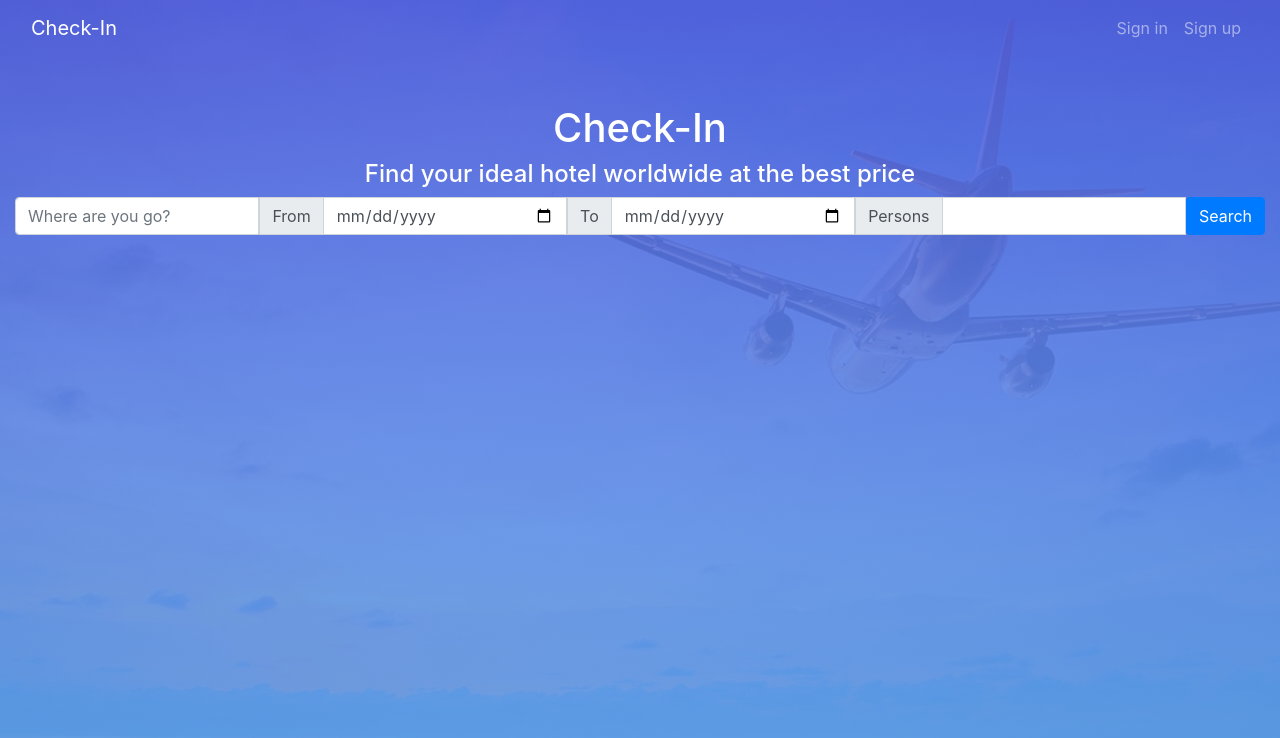
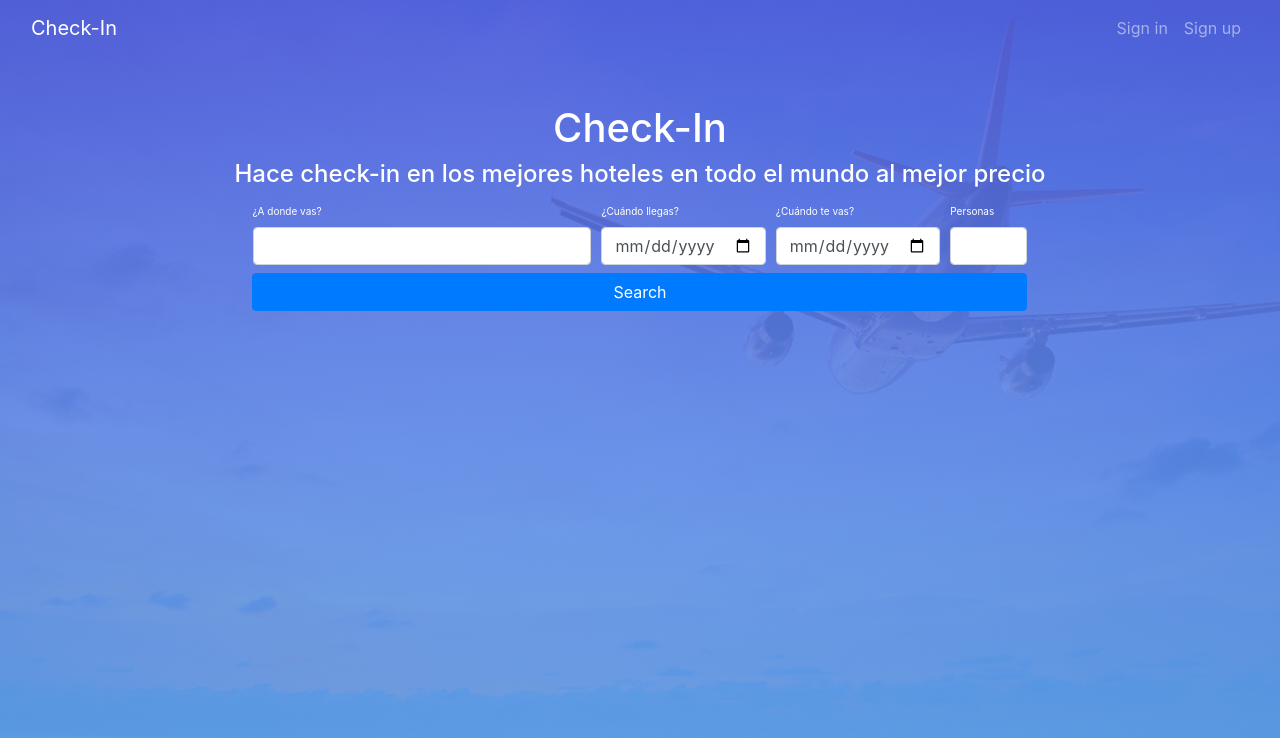
Before and after one commit to aplicaciones-interactivas/checkin-frontend, a React (Create React App) app: page / in a window 1280 px wide. Shown: the top 738 px of the page. Built offline with nearby package versions, Linux system fonts and the light colour scheme.

Commit message:
fix form

```diff
--- a/src/components/Home.js
+++ b/src/components/Home.js
@@ -1,11 +1,8 @@
 import React, {Component} from 'react'
 import '../index.css';
-import {Link} from 'react-router-dom';
 import Navbar from 'react-bootstrap/Navbar'
 import Nav from 'react-bootstrap/Nav'
-import {Button, Col, Container, Row} from "react-bootstrap";
-import InputGroup from "react-bootstrap/InputGroup";
-import FormControl from "react-bootstrap/FormControl";
+import {Button, Col, Container, Form, Row} from "react-bootstrap";
 
 export default class Home extends Component {
 
@@ -30,48 +27,47 @@ export default class Home extends Component {
                     </Navbar.Collapse>
                 </Navbar>
                 <Row className='mt-5'>
-                    <Col xs={12}>
+                    <Col>
                         <h1 className="text-center white">Check-In</h1>
-                        <h4 className="text-center white">Find your ideal hotel worldwide at the best price</h4>
+                        <h4 className="text-center white">Hace check-in en los mejores hoteles en todo el mundo al mejor
+                            precio</h4>
                     </Col>
                 </Row>
                 <Row>
-                    <Col>
-                        <InputGroup className="mb-3">
-                            <FormControl
-                                placeholder="Where are you go?"
-                                aria-label="where-u-go"
-                            />
-                            <InputGroup.Prepend>
-                                <InputGroup.Text>From</InputGroup.Text>
-                            </InputGroup.Prepend>
-                            <FormControl type={'date'}></FormControl>
-                            <InputGroup.Prepend>
-                                <InputGroup.Text>To</InputGroup.Text>
-                            </InputGroup.Prepend>
-                            <FormControl type={'date'}></FormControl>
-                            <InputGroup.Prepend>
-                                <InputGroup.Text>Persons</InputGroup.Text>
-                            </InputGroup.Prepend>
-                            <FormControl type={'number'}></FormControl>
-                            <Button href={"/Hoteles"}>Search</Button>
-                        </InputGroup>
+                    <Col lg={{span: 10, offset: 1}} md={{span: 10, offset: 1}}>
+                        <Form>
+                            <Form.Row className={'justify-content-center'}>
+                                <Col xs={12} md={12} lg={4}>
+                                    <Form.Label className={'font-label'}>¿A donde vas?</Form.Label>
+                                    <Form.Control/>
+                                </Col>
+                                <Col xs={12} md={12} lg={2}>
+                                    <Form.Label className={'font-label'}>¿Cuándo llegas?</Form.Label>
+                                    <Form.Control type={'date'}></Form.Control>
+                                </Col>
+                                <Col xs={12} md={12} lg={2}>
+
+                                    <Form.Label className={'font-label'}>¿Cuándo te vas?</Form.Label>
+                                    <Form.Control type={'date'}></Form.Control>
+                                </Col>
+                                <Col xs={12} md={12} lg={1}>
+                                    <Form.Label className={'font-label'}>Personas</Form.Label>
+                                    <Form.Control
+                                        type={'number'}
+                                    />
+                                </Col>
+                            </Form.Row>
+                            <Form.Row className={'justify-content-center'}>
+                                <Col xs={12} md={12} lg={9}>
+                                    <Button className={'w-100 mt-2'} href={"/Hoteles"}>Search</Button>
+                                </Col>
+                            </Form.Row>
+                        </Form>
+
 
                     </Col>
                 </Row>
             </Container>
-            /*<div class="contenedor" id="contenedor-titulo-flex">
-                <div class="contenedor-titulo">
-                    <h1>Check-In</h1>
-                    <h2>Hacé Check-In en los mejores hoteles</h2>
-                    <input type="text" placeholder="¿A dónde vas?" id="selector-destino"/>
-                    <input type="date" id="selector-fecha"/>
-                    <input type="date" id="selector-fecha"/>
-                    <input type="number" id="selector-personas"/>
-                    <Link to="/Hoteles">Buscar</Link>
-                </div>
-            </div>*/
-
         )
     }
 }
--- a/src/index.css
+++ b/src/index.css
@@ -1,5 +1,10 @@
 .white {
     color: #fff !important;
+}
+
+.font-label {
+    color: #ffffff !important;
+    font-size: 10px !important;
 }
 
 body {
```
